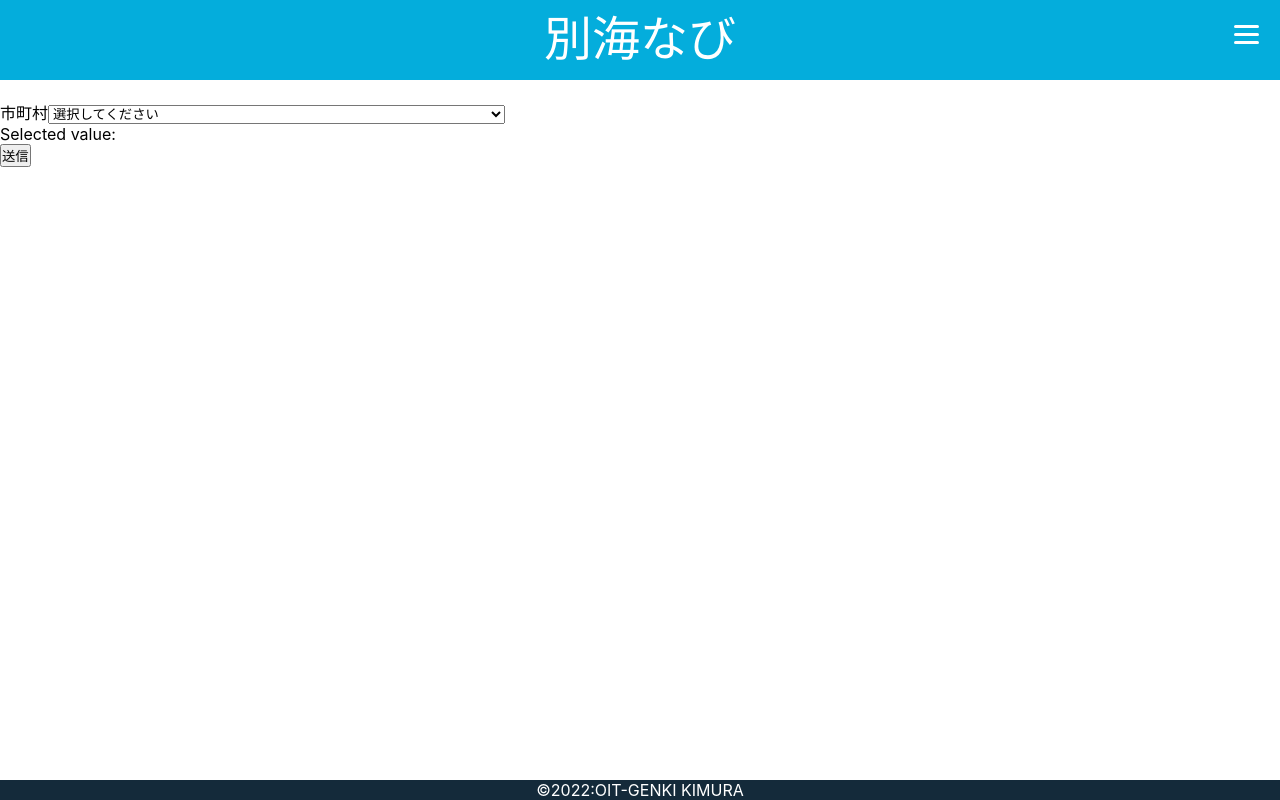
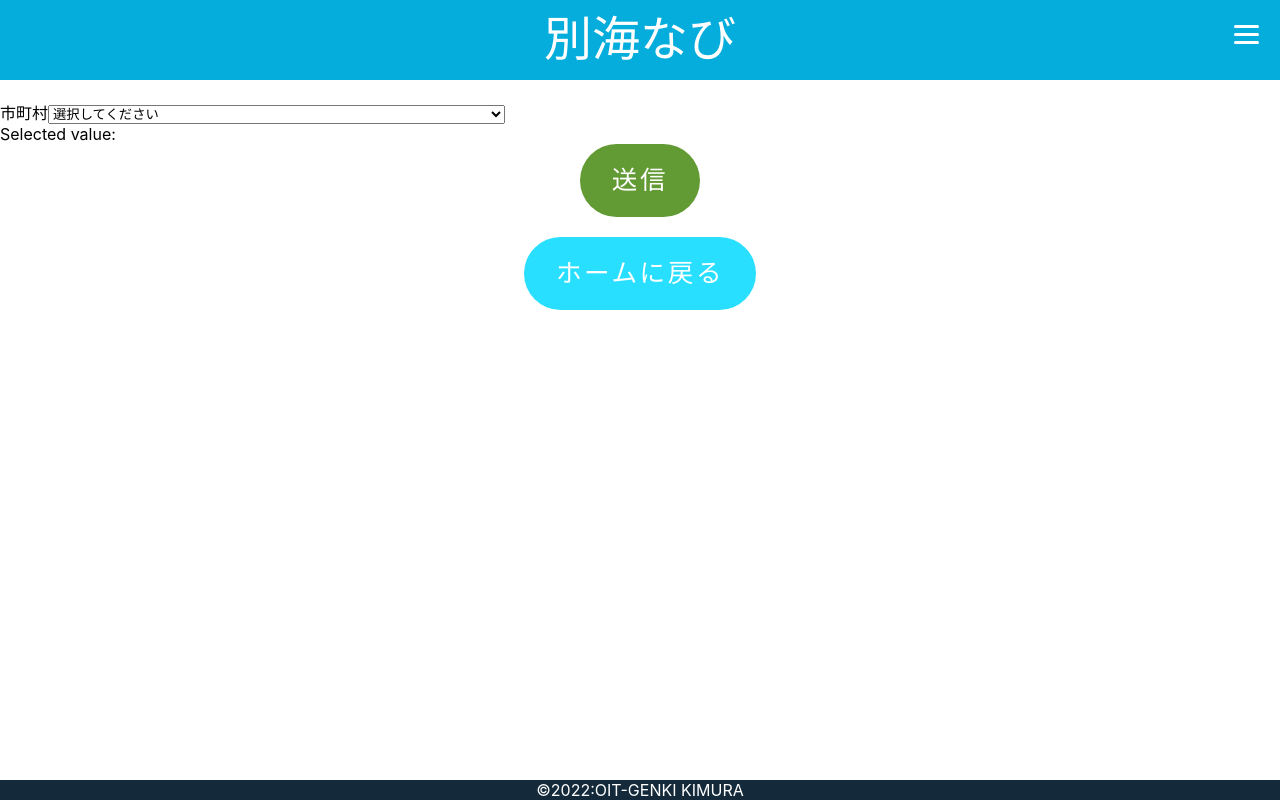
Before and after one commit to K1gen-12/Bekkai-cho, a React (Create React App) app: page /RateSmell in a window 1280 px wide. Built offline with nearby package versions, Linux system fonts and the light colour scheme; some icons are missing.

Commit message:
におい評価ページに各ボタンを設置・CSSも追加

```diff
--- a/src/Home.css
+++ b/src/Home.css
@@ -42,3 +42,20 @@ a.btn--green:hover {
 a.btn--radius {
     border-radius: 10vh;
 }
+
+.btn--blue,
+a.btn--blue {
+    font-size: 1.6rem;
+    text-decoration: none;
+    color: #fff;
+    background-color: #29dfff;
+}
+.btn--blue:hover,
+a.btn--blue:hover {
+    color: #fff;
+    background: #1fb9d4;
+}
+
+a.btn--radius {
+    border-radius: 10vh;
+}
--- a/src/RateSample.js
+++ b/src/RateSample.js
@@ -1,5 +1,7 @@
 import React, { PureComponent } from "react";
 import ReactStarsRating from 'react-awesome-stars-rating';
+import "./Home.css";
+import {Link} from 'react-router-dom';
 
 class Sample extends PureComponent {
     constructor(props) {
@@ -111,7 +113,13 @@ class Sample extends PureComponent {
             </select>
           </div>
           <div>Selected value: {selectedValue}</div>
-          <button type='button'>送信</button>
+          <div className="centering-btn">
+                <Link to={'/RateSmell'} className="btn btn--green btn--radius">送信</Link>
+          </div>
+          <br></br>
+          <div className="centering-btn">
+                <Link to={'/'} className="btn btn--blue btn--radius">ホームに戻る</Link>
+          </div>
         </section>
       );
     }
```
